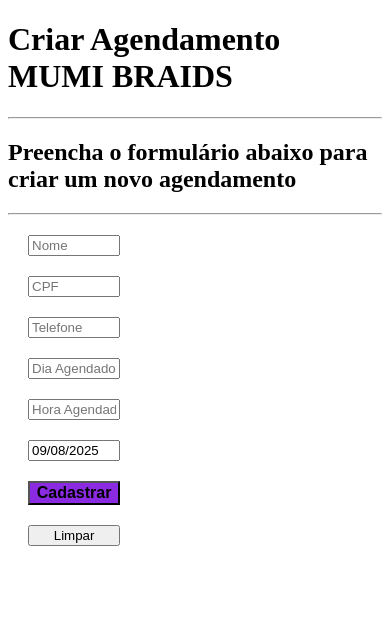
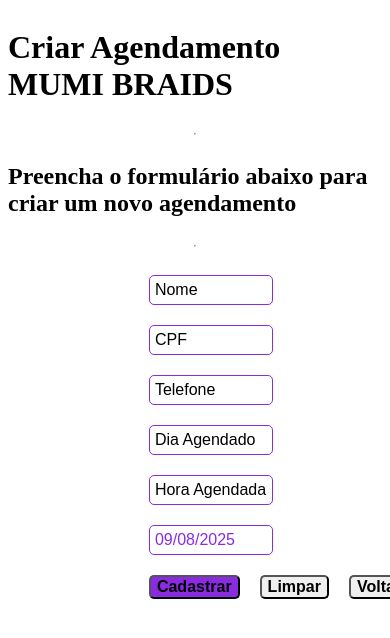
Before and after one commit to LoveneykensPhilogene/site-manual-agendamento-mumibraids, a React (Create React App) app: page /novoAgendamento in a window 390 px wide. Shown: the top 638 px of the page. Built offline with nearby package versions, Linux system fonts and the light colour scheme.

Commit message:
Deixando o site responsive com css

```diff
--- a/src/componentes/agendas.tsx
+++ b/src/componentes/agendas.tsx
@@ -2,6 +2,7 @@ import { useEffect, useState } from "react";
 import Api from "../axios/api";
 import { useNavigate } from "react-router-dom";
 import "../styles/agendas.css"
+import "../styles/responsive-site.css"
 
 export interface Usuario {
     id: number;
@@ -51,7 +52,7 @@ export const Agendas = () => {
     )
 
     return (
-        <div className="containerHome containerHome-min">
+        <div className="containerAgendas containerAgendas-min" >
             <h1>Lista de agendamentos MUMI BRAIDS</h1>
 
             <div className="divList divList-min">
--- a/src/componentes/criarAgendamento.tsx
+++ b/src/componentes/criarAgendamento.tsx
@@ -1,8 +1,10 @@
-import {useState } from "react"
+import { useState } from "react"
 import { format } from 'date-fns';
 import { Usuario } from "./agendas";
 import Api from "../axios/api";
 import { useNavigate } from "react-router-dom";
+import "../styles/agendamento.css"
+import "../styles/responsive-site.css"
 
 export const CriarAgendamento = () => {
     const [nome, setNome] = useState("")
@@ -10,7 +12,7 @@ export const CriarAgendamento = () => {
     const [telefone, setTelefone] = useState("")
     const [diaAgendado, setDiaAgendado] = useState("")
     const [HoraAgendada, setHoraAgendada] = useState("")
-   const history = useNavigate ()
+    const navigation = useNavigate()
 
     const CadastrarUsuario = async () => {
         //  e.preventDefault();
@@ -23,16 +25,16 @@ export const CriarAgendamento = () => {
             hora_agendada: HoraAgendada,
             data: format(new Date(), "dd/MM/yyyy").toString(),
         }
-        if(usuario.nome==="" || usuario.cpf==="" || usuario.telefone==="" || usuario.dia_agendado==="" || usuario.hora_agendada===""){
+        if (usuario.nome === "" || usuario.cpf === "" || usuario.telefone === "" || usuario.dia_agendado === "" || usuario.hora_agendada === "") {
             alert("Por favor, preencha todos os campos do formulário antes de cadastrar o agendamento.");
-        }else{
+        } else {
             await Api.post("", usuario,
                 {
-                params:{cadastrarLinha:"cadastrar"}
+                    params: { cadastrarLinha: "cadastrar" }
                 }).then(
                     (response) => {
-             if(response.status===200){
-              history("/agendas");
+                        if (response.status === 200) {
+                            navigation("/agendas");
                         }
                         console.log("Usuario cadastrado com sucesso:", response.data);
                     }
@@ -44,23 +46,37 @@ export const CriarAgendamento = () => {
 
     }
 
+    const LimparFormulario = () => {
+        setNome("");
+        setCpf("");
+        setTelefone("");
+        setDiaAgendado("");
+        setHoraAgendada("");
+    }
 
-    return(
-        <div >
-            <h1>Criar Agendamento MUMI BRAIDS</h1>
+
+    return (
+        <div className="containerAgendamento containerAgendamento-min" >
+            <h1 className="">Criar Agendamento MUMI BRAIDS</h1>
             <hr />
-            <h2>Preencha o formulário abaixo para criar um novo agendamento</h2>
+            <h2 className="">Preencha o formulário abaixo para criar um novo agendamento</h2>
             <hr />
+           <div className="divForm divForm-min">
             <form action={CadastrarUsuario} style={{ display: "flex", flexDirection: "column", width: "30%", margin: 10 }}>
-                <input type="text" value={nome} onChange={(e) => setNome(e.target.value)} placeholder='Nome' style={{ margin: 10 }} />
-                <input type="text" value={cpf} onChange={(e) => setCpf(e.target.value)} placeholder='CPF' style={{ margin: 10 }} />
-                <input type="text" value={telefone} onChange={(e) => setTelefone(e.target.value)} placeholder='Telefone' style={{ margin: 10 }} />
-                <input type="text" value={diaAgendado} onChange={(e) => setDiaAgendado(e.target.value)} placeholder='Dia Agendado' style={{ margin: 10 }} />
-                <input type="text" value={HoraAgendada} onChange={(e) => setHoraAgendada(e.target.value)} placeholder='Hora Agendada' style={{ margin: 10 }} />
-                <input type="text" value={format(new Date(), "dd/MM/yyy").toString()} onChange={() => { }} placeholder='Data' style={{ margin: 10 }} />
-                <button type="submit" style={{ margin: 10, backgroundColor: "#8a2be2", fontSize: 16, fontWeight: "bold" }}>Cadastrar</button>
-                <button type="reset" style={{ margin: 10 }}>Limpar</button>
+                <input className="input-min" type="text" value={nome} onChange={(e) => setNome(e.target.value)} placeholder='Nome' />
+                <input className="input-min" type="text" value={cpf} onChange={(e) => setCpf(e.target.value)} placeholder='CPF' />
+                <input className="input-min" type="text" value={telefone} onChange={(e) => setTelefone(e.target.value)} placeholder='Telefone' aria-placeholder="" />
+                <input className="input-min" type="text" value={diaAgendado} onChange={(e) => setDiaAgendado(e.target.value)} placeholder='Dia Agendado' />
+                <input className="input-min" type="text" value={HoraAgendada} onChange={(e) => setHoraAgendada(e.target.value)} placeholder='Hora Agendada' />
+                <input className="input-min" type="text" value={format(new Date(), "dd/MM/yyy").toString()} onChange={() => { }} placeholder='Data' />
+
+                <div className="divButton-min">
+                    <button type="submit" style={{ margin: 10, backgroundColor: "#8a2be2", fontSize: 16, fontWeight: "bold", borderRadius: 5 }}>Cadastrar</button>
+                    <button type="reset" style={{ margin: 10, borderRadius: 5, fontSize: 16, fontWeight: "bold" }} onClick={LimparFormulario}>Limpar</button>
+                    <button type="button" style={{ margin: 10, borderRadius: 5, fontSize: 16, fontWeight: "bold" }} onClick={() => navigation("/")}>Voltar</button>
+                </div>
                 </form>
+                </div>
         </div>
 
     )
--- a/src/componentes/pageHome.tsx
+++ b/src/componentes/pageHome.tsx
@@ -2,6 +2,7 @@
 import { Menu, MenuItem, Sidebar } from "react-pro-sidebar"
 import { useNavigate, Link } from "react-router-dom"
 import "../styles/pageHome.css"
+import "../styles/responsive-site.css"
 
 
 export const Home = () => {
--- /dev/null
+++ b/src/styles/agendamento.css
@@ -0,0 +1,19 @@
+.containerAgendamento{
+    display: flex;
+    flex-direction: column;
+}
+.divForm{
+    display: flex;
+    flex-direction: column;
+}
+input{
+    margin: 10px;
+    border-radius: 5px;
+    border: 1px solid #8a2be2;
+    padding:5px;
+    font-size: 16px;
+    color: #8a2be2;
+}
+input::placeholder{
+    color: black;
+}
--- a/src/styles/agendas.css
+++ b/src/styles/agendas.css
@@ -1,11 +1,12 @@
-.containerHome {
+.containerAgenda {
     display: flex;
     flex-direction: column;
 }
 
 .divList {
     display: flex;
-    flex-direction: column
+    flex-direction: column;
+   /* overflow-x: scroll;**/
 }
 
 .divCabecalho {
@@ -31,42 +32,3 @@
     padding-left: 10px;
     border-bottom: 1px solid black
 }
-
-@media (max-width:1024) {
-
-    .containerHome-min {
-        width: 100%;
-
-    }
-
-    .divList-min {
-        display: flex;
-        flex: 1px;
-        align-items: center;
-        width: 100%;
-    }
-
-    .divCabecalho-min {
-        display: flex;
-        margin: 20px;
-        align-items: center;
-        width: 100%;
-    }
-
-    .divLinhas-min {
-        margin: 20px;
-        align-items: center;
-        justify-content: space-around;
-        width: 100%;
-        padding-left: 20px;
-
-    }
-
-    button {
-        font-size: 24px;
-    }
-
-    h2 {
-        font-size: 24px;
-    }
-}
--- a/src/styles/pageHome.css
+++ b/src/styles/pageHome.css
@@ -26,30 +26,3 @@
     font-size: 16px;
     font-weight: bold;
 }
-
-@media (max-width:1024px) {
-    .container-min {
-        display: flex;
-    }
-
-    .sideBar-min {
-        margin: 10px;
-        flex-direction: column;
-        border-radius: 0px 10px 10px 0px;
-        background-color: #8a2be2;
-        height: 80%
-    }
-
-    .image-min {
-        width: 40px;
-        height: 40px;
-        margin-inline-end: 15px;
-        margin-inline-start: 10px;
-    }
-
-    .menuItem-min {
-        font-size: 24px;
-        font-weight: bold;
-    }
-
-}
--- /dev/null
+++ b/src/styles/responsive-site.css
@@ -0,0 +1,91 @@
+@media (max-width:1024px) {
+    .container-min {
+        display: flex;
+    }
+
+    .sideBar-min {
+        margin: 10px;
+        flex-direction: column;
+        border-radius: 0px 10px 10px 0px;
+        background-color: #8a2be2;
+        height: 80%
+    }
+
+    .image-min {
+        width: 40px;
+        height: 40px;
+        margin-inline-end: 15px;
+        margin-inline-start: 10px;
+    }
+
+    .menuItem-min {
+        font-size: 24px;
+        font-weight: bold;
+    }
+
+    /**agendas**/
+    .containerAgenda-min {
+        width: 100%;
+    }
+
+    .divList-min {
+        display: flex;
+        flex: 1px;
+        align-items: center;
+        width: 100%;
+    }
+
+    .divCabecalho-min {
+        display: flex;
+        margin: 20px;
+        align-items: center;
+        width: 100%;
+    }
+
+    .divLinhas-min {
+        margin: 20px;
+        align-items: center;
+        justify-content: space-around;
+        width: 100%;
+        padding-left: 20px;
+
+    }
+
+    button {
+        font-size: 24px;
+    }
+
+    h2 {
+        font-size: 24px;
+    }
+
+    /**agendamento**/
+
+.containerAgendamento-min{
+    display: flex;
+    align-items: center;
+    width: 100%;
+}
+
+.containerAgendamento-min h1 hr form input{
+    font-size: 24px;
+    text-align: center;
+    width: 100%;
+}
+.input-min{
+    display: flex;
+    width: 100%;
+}
+.divForm-min{
+    display: flex;
+    flex-direction: column;
+    align-items: center;
+    width: 100%;
+}
+.divButton-min{
+    display: flex;
+    align-items: center;
+    width: 100%;
+}
+
+}
```
Lines whose indentation alone changed are shown as unchanged.
